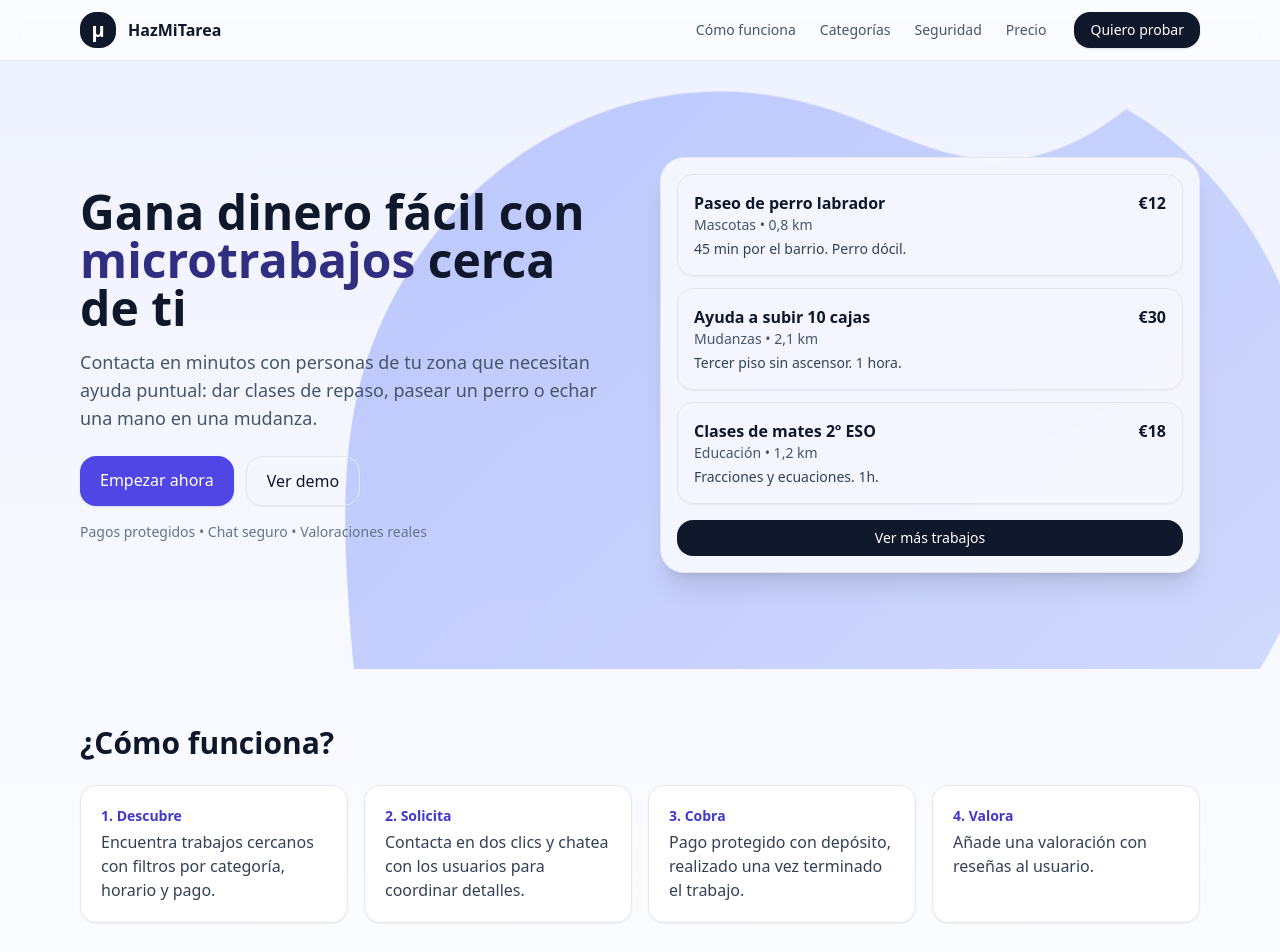
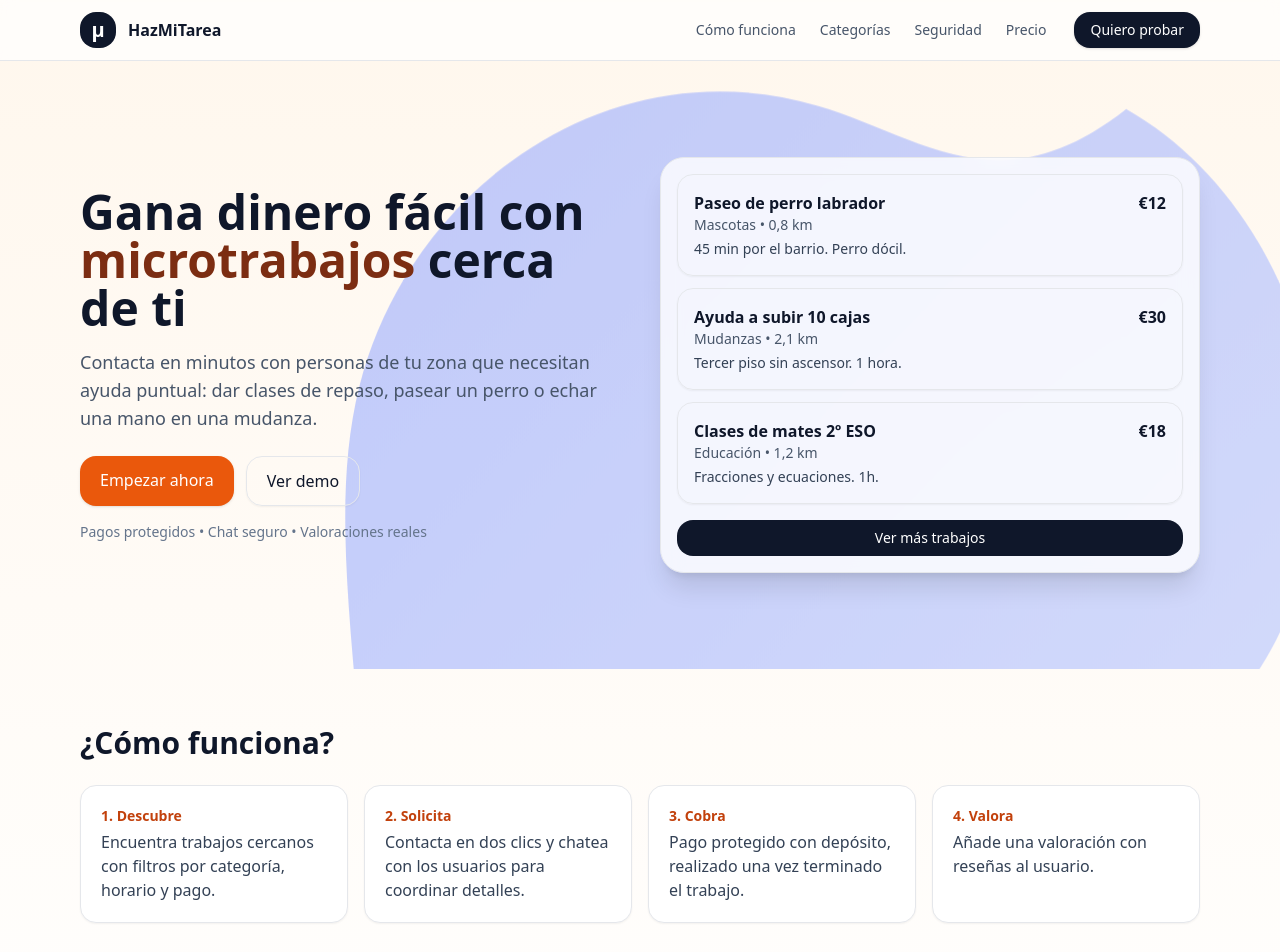
Before and after one commit to hazmitarea01-alt/Hazmitarea.github.io, a plain HTML site: page index.html in a window 1280 px wide. Shown: the top 952 px of the page. Drawn offline with nearby package versions, Linux system fonts and the light colour scheme.

Commit message:
Update index.html

```diff
--- a/index.html
+++ b/index.html
@@ -16,7 +16,7 @@
     @keyframes float { 0% { transform: translateY(0); } 50% { transform: translateY(-6px);} 100% { transform: translateY(0);} }
   </style>
 </head>
-<body class="bg-gradient-to-b from-indigo-50 via-white to-white text-slate-900">
+<body class="bg-gradient-to-b from-orange-50 via-white to-white text-slate-900">
   <!-- NAV -->
   <header class="sticky top-0 z-30 bg-white/70 backdrop-blur border-b">
     <div class="max-w-6xl mx-auto px-4 py-3 flex items-center gap-3">
@@ -42,10 +42,10 @@
     </div>
     <div class="max-w-6xl mx-auto px-4 py-16 md:py-24 grid md:grid-cols-2 gap-10 items-center">
       <div>
-        <h1 class="text-4xl md:text-5xl font-extrabold leading-tight">Gana dinero fácil con <span class="text-indigo-900">microtrabajos</span> cerca de ti</h1>
+        <h1 class="text-4xl md:text-5xl font-extrabold leading-tight">Gana dinero fácil con <span class="text-orange-900">microtrabajos</span> cerca de ti</h1>
         <p class="mt-4 text-slate-600 text-lg">Contacta en minutos con personas de tu zona que necesitan ayuda puntual: dar clases de repaso, pasear un perro o echar una mano en una mudanza.</p>
         <div class="mt-6 flex flex-col sm:flex-row gap-3">
-          <a href="#cta" class="px-5 py-3 rounded-2xl bg-indigo-600 text-white font-medium shadow hover:bg-indigo-700">Empezar ahora</a>
+          <a href="#cta" class="px-5 py-3 rounded-2xl bg-orange-600 text-white font-medium shadow hover:bg-orange-700">Empezar ahora</a>
           <a href="#demo" class="px-5 py-3 rounded-2xl border font-medium shadow-sm hover:bg-white">Ver demo</a>
         </div>
         <div class="mt-4 text-sm text-slate-500">Pagos protegidos • Chat seguro • Valoraciones reales</div>
@@ -96,19 +96,19 @@
     <h2 class="text-2xl md:text-3xl font-bold">¿Cómo funciona?</h2>
     <div class="mt-6 grid md:grid-cols-4 gap-4">
       <div class="p-5 rounded-2xl border shadow-sm bg-white">
-        <div class="text-sm font-semibold text-indigo-700">1. Descubre</div>
+        <div class="text-sm font-semibold text-orange-700">1. Descubre</div>
         <p class="text-slate-700 mt-1">Encuentra trabajos cercanos con filtros por categoría, horario y pago.</p>
       </div>
       <div class="p-5 rounded-2xl border shadow-sm bg-white">
-        <div class="text-sm font-semibold text-indigo-700">2. Solicita</div>
+        <div class="text-sm font-semibold text-orange-700">2. Solicita</div>
         <p class="text-slate-700 mt-1">Contacta en dos clics y chatea con los usuarios para coordinar detalles.</p>
       </div>
       <div class="p-5 rounded-2xl border shadow-sm bg-white">
-        <div class="text-sm font-semibold text-indigo-700">3. Cobra</div>
+        <div class="text-sm font-semibold text-orange-700">3. Cobra</div>
         <p class="text-slate-700 mt-1">Pago protegido con depósito, realizado una vez terminado el trabajo.</p>
       </div>
       <div class="p-5 rounded-2xl border shadow-sm bg-white">
-        <div class="text-sm font-semibold text-indigo-700">4. Valora</div>
+        <div class="text-sm font-semibold text-orange-700">4. Valora</div>
         <p class="text-slate-700 mt-1">Añade una valoración con reseñas al usuario.</p>
       </div>
   </section>
@@ -178,8 +178,8 @@
         <div class="text-3xl font-extrabold mt-1">€0</div>
         <p class="text-slate-600 mt-2">Publica trabajos sin coste. Pagas solo si se completa.</p>
       </div>
-      <div class="p-6 rounded-2xl border bg-white shadow-sm ring-2 ring-indigo-600">
-        <div class="text-sm font-semibold text-indigo-700">Comisión</div>
+      <div class="p-6 rounded-2xl border bg-white shadow-sm ring-2 ring-orange-600">
+        <div class="text-sm font-semibold text-orange-700">Comisión</div>
         <div class="text-3xl font-extrabold mt-1">10–15%</div>
         <p class="text-slate-600 mt-2">Incluye pago protegido, soporte y seguro básico.</p>
       </div>
@@ -193,10 +193,10 @@
 
   <!-- CTA -->
   <section id="cta" class="max-w-6xl mx-auto px-4 py-16">
-    <div class="rounded-3xl border shadow-sm bg-gradient-to-r from-indigo-600 to-indigo-500 text-white p-6 md:p-10 grid md:grid-cols-2 gap-6 items-center">
+    <div class="rounded-3xl border shadow-sm bg-gradient-to-r from-orange-600 to-orange-500 text-white p-6 md:p-10 grid md:grid-cols-2 gap-6 items-center">
       <div>
         <h3 class="text-2xl md:text-3xl font-extrabold">¿Listo para tu primer microtrabajo?</h3>
-        <p class="mt-2 text-indigo-100">Déjanos tu email y te avisamos cuando esté disponible en tu ciudad.</p>
+        <p class="mt-2 text-orange-100">Déjanos tu email y te avisamos cuando esté disponible en tu ciudad.</p>
       </div>
       <form id="lead" class="flex flex-col sm:flex-row gap-3">
         <input required type="email" placeholder="tu@email.com" class="flex-1 px-4 py-3 rounded-2xl text-slate-900" />
```
